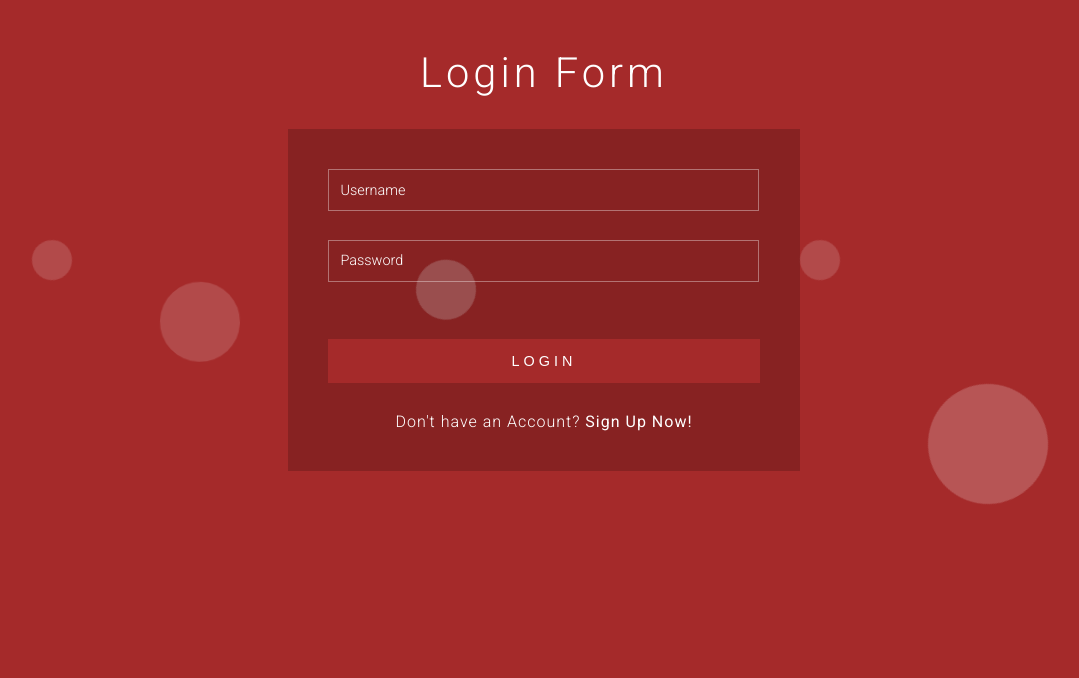
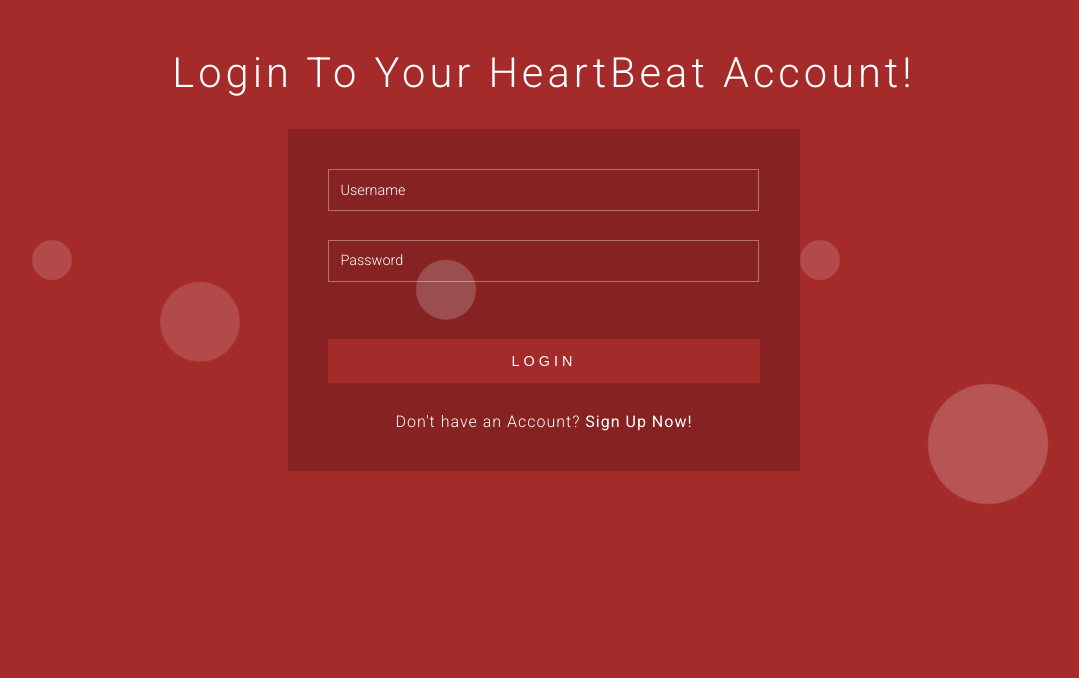
Before and after one commit to srikanthshileshpasam/WebDevelopment-CA2, a Django app: page /login/ in a window 1280 px wide. Shown: the top 678 px of the page, without its empty margins (96-1175 px from the left). Run offline with Django 3.2, Linux system fonts and the light colour scheme; parts of the project's set-up code (start-up, migrations or seed data) failed here and were passed over; some libraries are stand-ins or nearby versions.

Commit message:
Update login.html

```diff
--- a/accounts/templates/login.html
+++ b/accounts/templates/login.html
@@ -21,7 +21,7 @@
 
 </form>
 <div class="main-w3layouts wrapper">
-    <h1>Login Form</h1>
+    <h1>Login To Your HeartBeat Account!</h1>
     <div class="main-agileinfo">
         <div class="agileits-top">
             <div class="hide" style="color: #f5c6cb;
```
